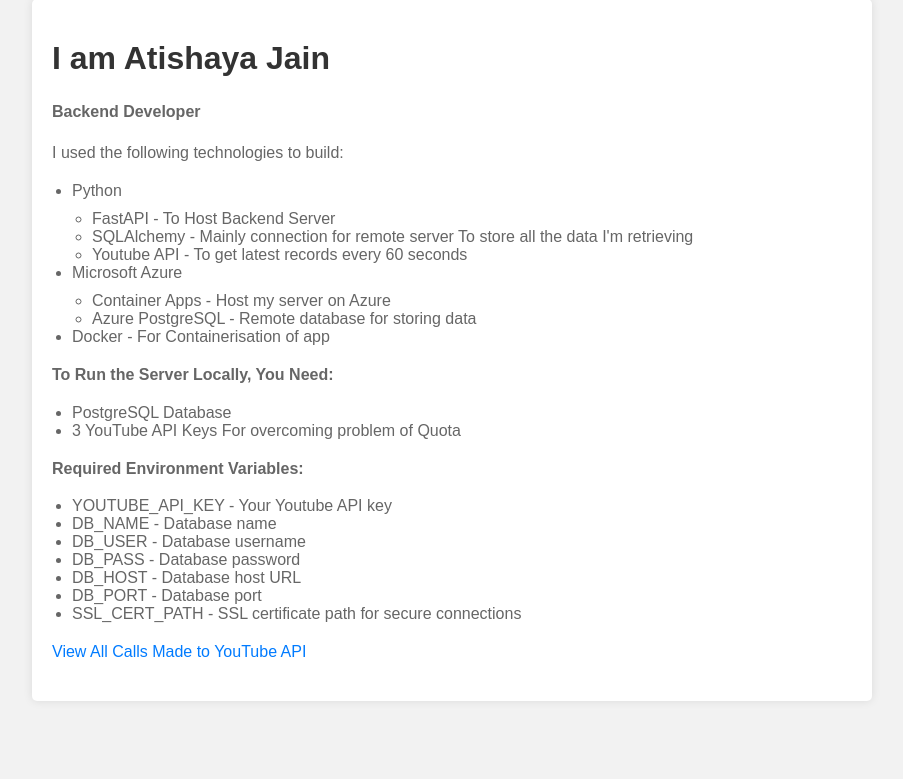
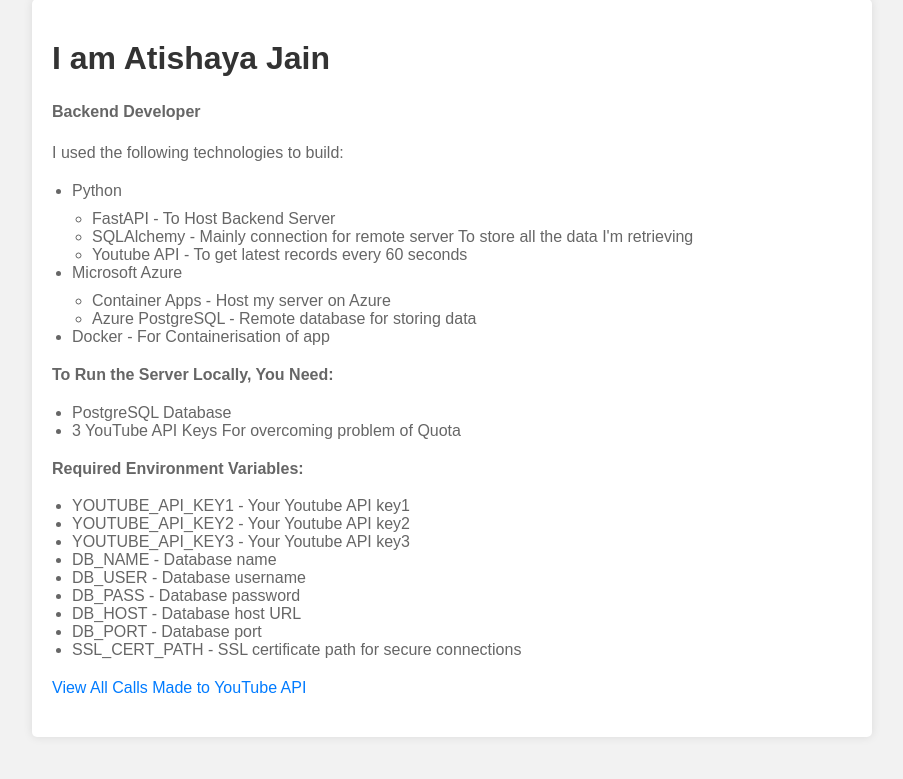
Before and after one commit to atishayj2202/Youtube-Background-Data, a FastAPI app: page /about in a window 1280 px wide. Shown: the part 21-800 px from the top of the page, without its empty margins (188-1091 px from the left). Run offline with FastAPI, Linux system fonts and the light colour scheme.

Commit message:
Update about.html

```diff
--- a/templates/about.html
+++ b/templates/about.html
@@ -68,7 +68,9 @@
         </ul>
         <p><strong>Required Environment Variables:</strong></p>
         <ul>
-            <li>YOUTUBE_API_KEY - Your Youtube API key</li>
+            <li>YOUTUBE_API_KEY1 - Your Youtube API key1</li>
+            <li>YOUTUBE_API_KEY2 - Your Youtube API key2</li>
+            <li>YOUTUBE_API_KEY3 - Your Youtube API key3</li>
             <li>DB_NAME - Database name</li>
             <li>DB_USER - Database username</li>
             <li>DB_PASS - Database password</li>
```
